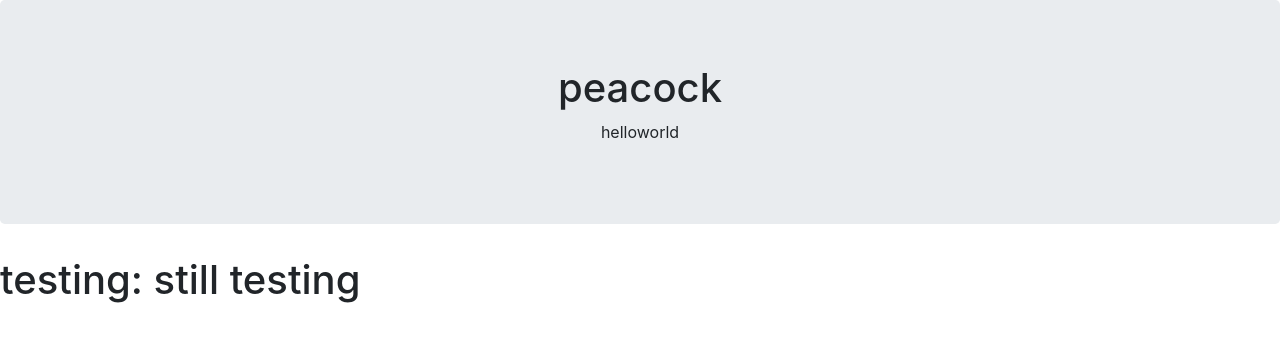
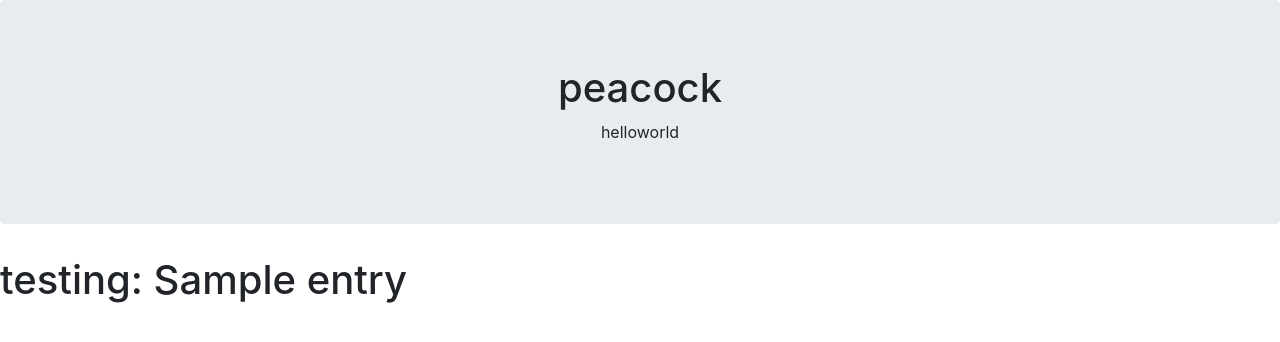
Before and after one commit to lilitmovsisyan/peacock, a Django app: a page that uses blog/templates/blog/project.html in a window 1280 px wide. Shown: the top 342 px of the page. Run offline with Django 3.2, Linux system fonts and the light colour scheme; tables that the repository leaves empty hold one stand-in row (values such as "Sample post"); some libraries are stand-ins or nearby versions.

Commit message:
ammend project view to retrieve entry object

```diff
--- a/blog/templates/blog/project.html
+++ b/blog/templates/blog/project.html
@@ -2,6 +2,6 @@
 
 {% block content %}
 
-<h1>testing: {{ entry }}</h1>
+<h1>testing: {{ entry.title }}</h1>
 
 {% endblock %}
--- a/blog/views.py
+++ b/blog/views.py
@@ -34,7 +34,12 @@ def index(request):
 def project(request, project_id, project_title):
     #return render(request, 'blog/project.html', {'doc_title': "TEST", 'title': "TESTING"})
     #return HttpResponse("TESTING")
-    #entry = Entry.objects.id(project_id)
-    #doc_title = entry.title
+    entry = Entry.objects.all().get(id=project_id) #this is a QuerySet!
+    doc_title = entry.title
+    return render(request, 'blog/project.html', {'doc_title': doc_title, 'entry': entry})
 
-    return render(request, 'blog/project.html', {'doc_title': "TEST", 'entry': "still testing"})
+
+"""NOTES:
+entry = Entry.objects.all().filter(id=1) --> the .filter() function returns a QuerySet! This is not always what we want!
+entry = Entry.objects.all().get(id=1) --> in contrast, the .get() function returns a single object! We can then call things like the various field attributes on this object (e.g. entry.title to retrieve the title)
+"""
```
